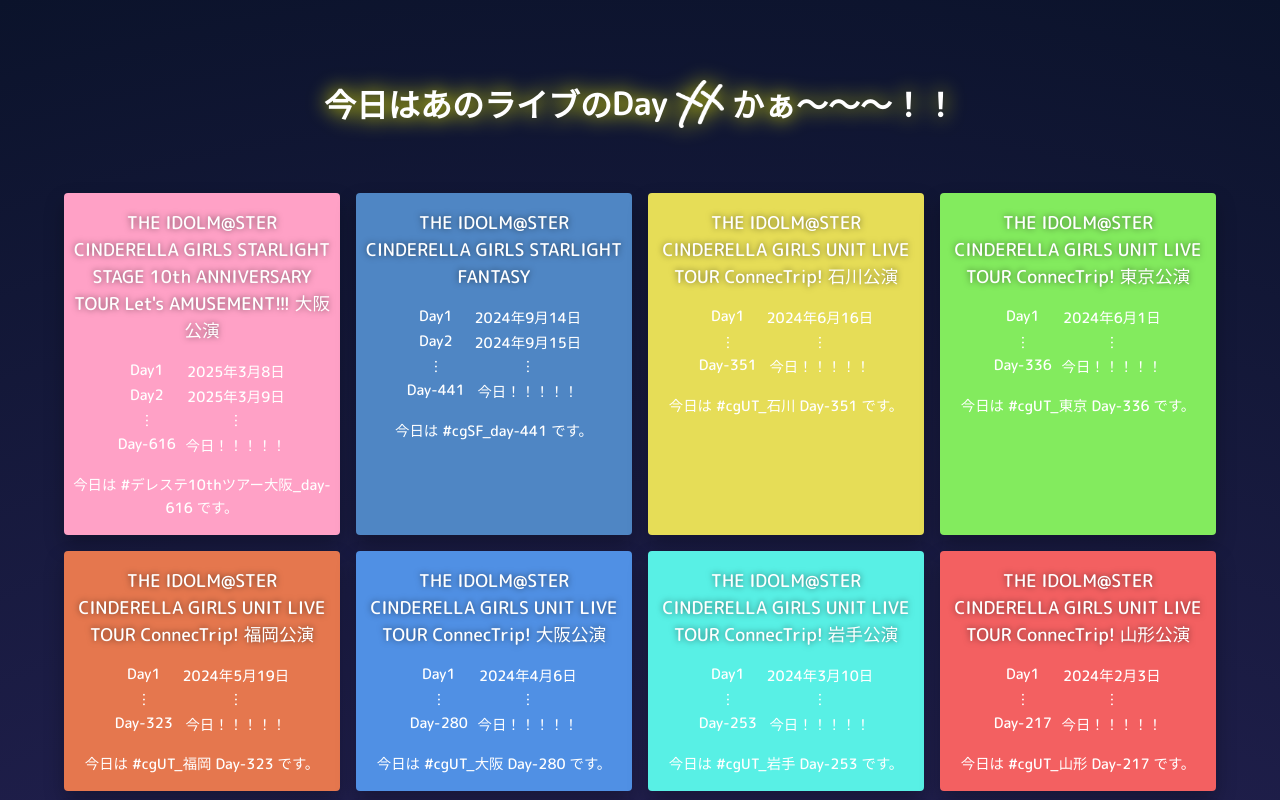
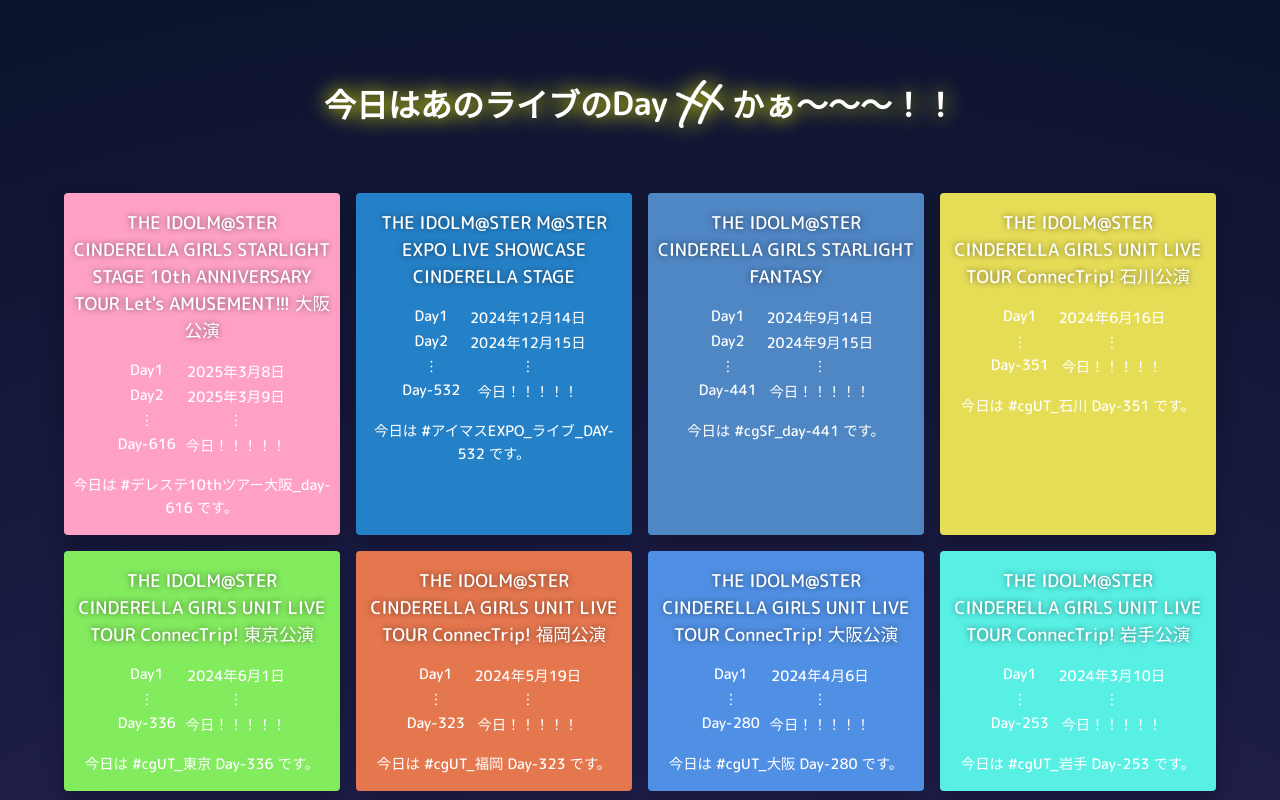
Before and after one commit to mhousetree/cg-day-x, a React (Create React App) app: page / in a window 1280 px wide. Shown: the top 800 px of the page. Built offline with nearby package versions, Linux system fonts and the light colour scheme.

Commit message:
間違えて消したアイマスエキスポを戻した

```diff
--- a/src/lives.ts
+++ b/src/lives.ts
@@ -22,6 +22,13 @@
       kind: "HashtagWithDay",
       hashtag: "デレステ10thツアー大阪_day",
     },
+  },
+  {
+    title: "THE IDOLM@STER M@STER EXPO LIVE SHOWCASE CINDERELLA STAGE",
+    date: new Date("2024/12/14"),
+    days: 2,
+    color: "#2581c7",
+    tweetType: { kind: "HashtagWithDay", hashtag: "アイマスEXPO_ライブ_DAY" },
   },
   {
     title: "THE IDOLM@STER CINDERELLA GIRLS STARLIGHT FANTASY",
```
